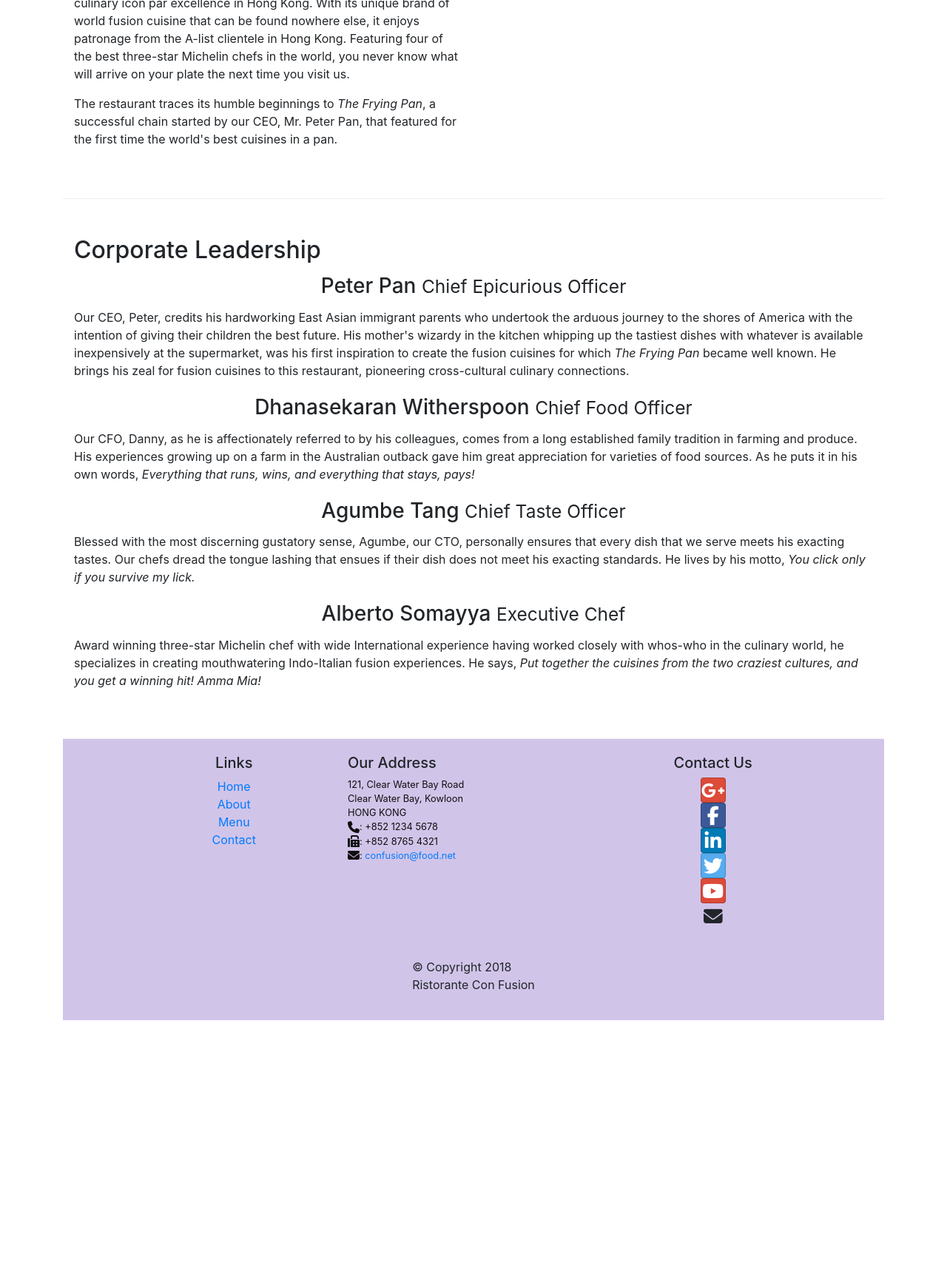
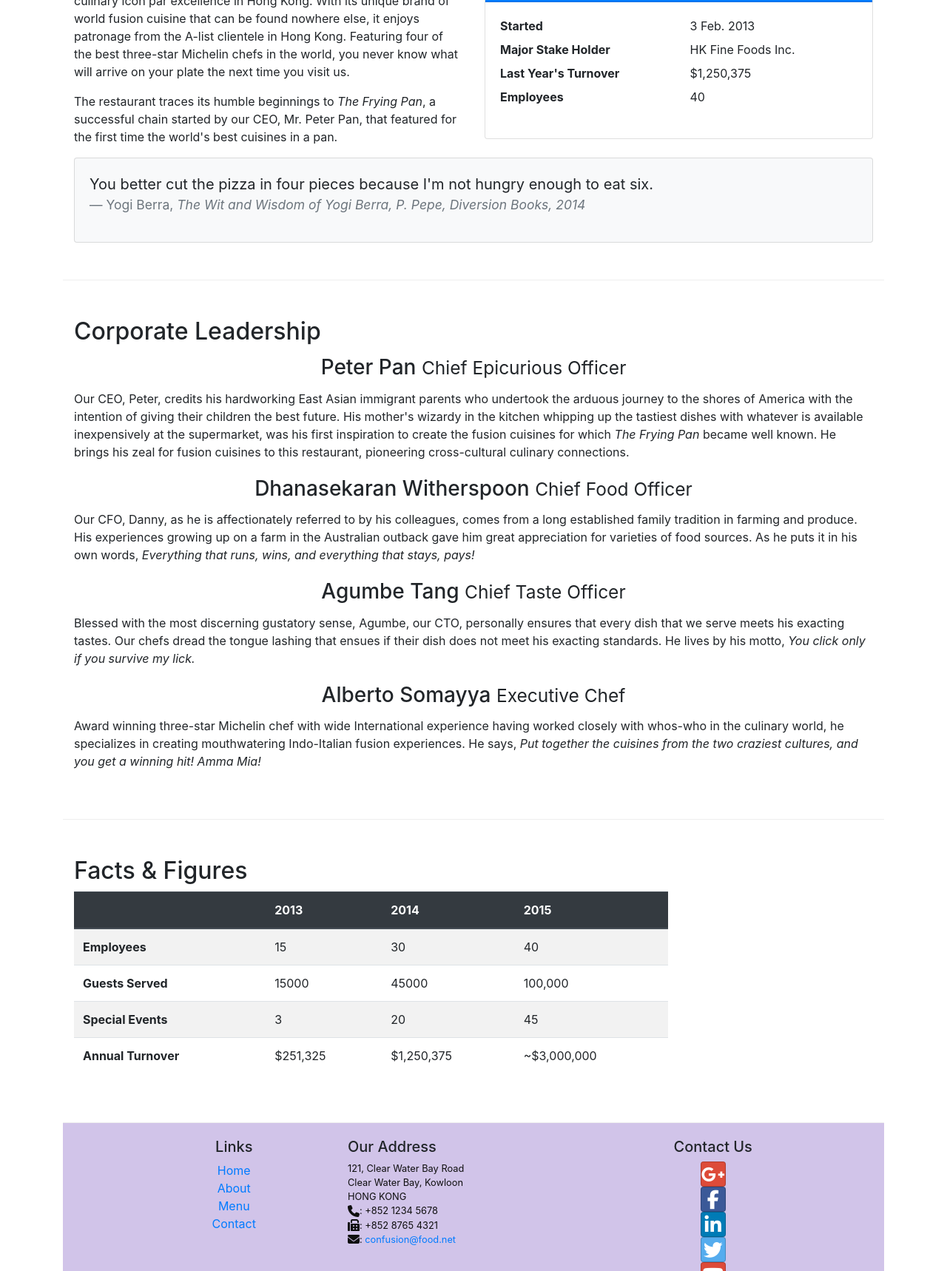
Before and after one commit to claudette401/bootstrap4, a plain HTML site: page aboutus.html in a window 1280 px wide. Shown: the part 929-2647 px from the top of the page at 74% size. Before the commit the page ends 2358 px from the top, so only its background shows below. Drawn offline with nearby package versions, Linux system fonts and the light colour scheme.

Commit message:
added tables and cards

```diff
--- a/aboutus.html
+++ b/aboutus.html
@@ -73,12 +73,42 @@
                 <p>Started in 2010, Ristorante con Fusion quickly established itself as a culinary icon par excellence in Hong Kong. With its unique brand of world fusion cuisine that can be found nowhere else, it enjoys patronage from the A-list clientele in Hong Kong.  Featuring four of the best three-star Michelin chefs in the world, you never know what will arrive on your plate the next time you visit us.</p>
                 <p>The restaurant traces its humble beginnings to <em>The Frying Pan</em>, a successful chain started by our CEO, Mr. Peter Pan, that featured for the first time the world's best cuisines in a pan.</p>
             </div>
-            <div>
+
+            <div class="col-sm">
+                <div class="card">
+                    <h3 class="card-header bg-primary text-white">Facts At a Glance</h3>
+                    <div class="card-body">
+                        <dl class="row">
+                            <dt class="col-6">Started</dt>
+                            <dd class="col-6">3 Feb. 2013</dd>
+                            <dt class="col-6">Major Stake Holder</dt>
+                            <dd class="col-6">HK Fine Foods Inc.</dd>
+                            <dt class="col-6">Last Year's Turnover</dt>
+                            <dd class="col-6">$1,250,375</dd>
+                            <dt class="col-6">Employees</dt>
+                            <dd class="col-6">40</dd>
+                        </dl>
+                    </div>
+                </div>
             </div>
+
+            <div class="col-12">
+                <div class="card card-body bg-light">
+                    <blockquote class="blockquote">
+                        <p class="mb-0">You better cut the pizza in four pieces because
+                            I'm not hungry enough to eat six.</p>
+                        <footer class="blockquote-footer">Yogi Berra,
+                            <cite title="Source Title">The Wit and Wisdom of Yogi Berra,
+                            P. Pepe, Diversion Books, 2014</cite>
+                        </footer>
+                    </blockquote>
+                </div>
+            </div>
+
         </div>
 
 
-        <div class="row row-content content-leadership align-items-center">
+        <div class="row row-content content-leadership">
             <div class="col-12">
                 <h2>Corporate Leadership</h2>
                 <h3>Peter Pan <br class="d-xs-block d-sm-none"> <small>Chief Epicurious Officer</small></h3>
@@ -91,6 +121,54 @@
                 <p class="d-none d-sm-block">Award winning three-star Michelin chef with wide International experience having worked closely with whos-who in the culinary world, he specializes in creating mouthwatering Indo-Italian fusion experiences. He says, <em>Put together the cuisines from the two craziest cultures, and you get a winning hit! Amma Mia!</em></p>
             </div>
        </div>
+
+       <div class="row row-content">
+        <div class="col-12 col-sm-9">
+            <h2> Facts &amp; Figures</h2>
+                <div class="table-responsive">
+                    <table class="table table-striped">
+                        <thead class="thead-dark">
+                            <tr>
+                                <th>&nbsp;</th>
+                                <th>2013</th>
+                                <th>2014</th>
+                                <th>2015</th>
+                            </tr>
+                        </thead>
+                        <tbody>
+                            <tr>
+                                <th>Employees</th>
+                                <td>15</td>
+                                <td>30</td>
+                                <td>40</td>
+                            </tr>
+                            <tr>
+                                <th>Guests Served</th>
+                                <td>15000</td>
+                                <td>45000</td>
+                                <td>100,000</td>
+                            </tr>
+                            <tr>
+                                <th>Special Events</th>
+                                <td>3</td>
+                                <td>20</td>
+                                <td>45</td>
+                            </tr>
+                            <tr>
+                                <th>Annual Turnover</th>
+                                <td>$251,325</td>
+                                <td>$1,250,375</td>
+                                <td>~$3,000,000</td>
+                            </tr>
+                        </tbody>
+                    </table>
+                </div>
+
+        </div>
+
+        <div class="col-12 col-sm-3"></div>
+        </div>
+
 
     </div>
 
--- a/css/styles.css
+++ b/css/styles.css
@@ -13,6 +13,8 @@
 
 address {font-size: 80%; margin: 0px; color: #0f0f0f; padding-bottom: 15px;}
 
+
+
 .content-leadership h3 {padding: 5px 30px;}
 
 @media(min-width: 540px) {.content-leadership h3 {text-align: center;}}
```
